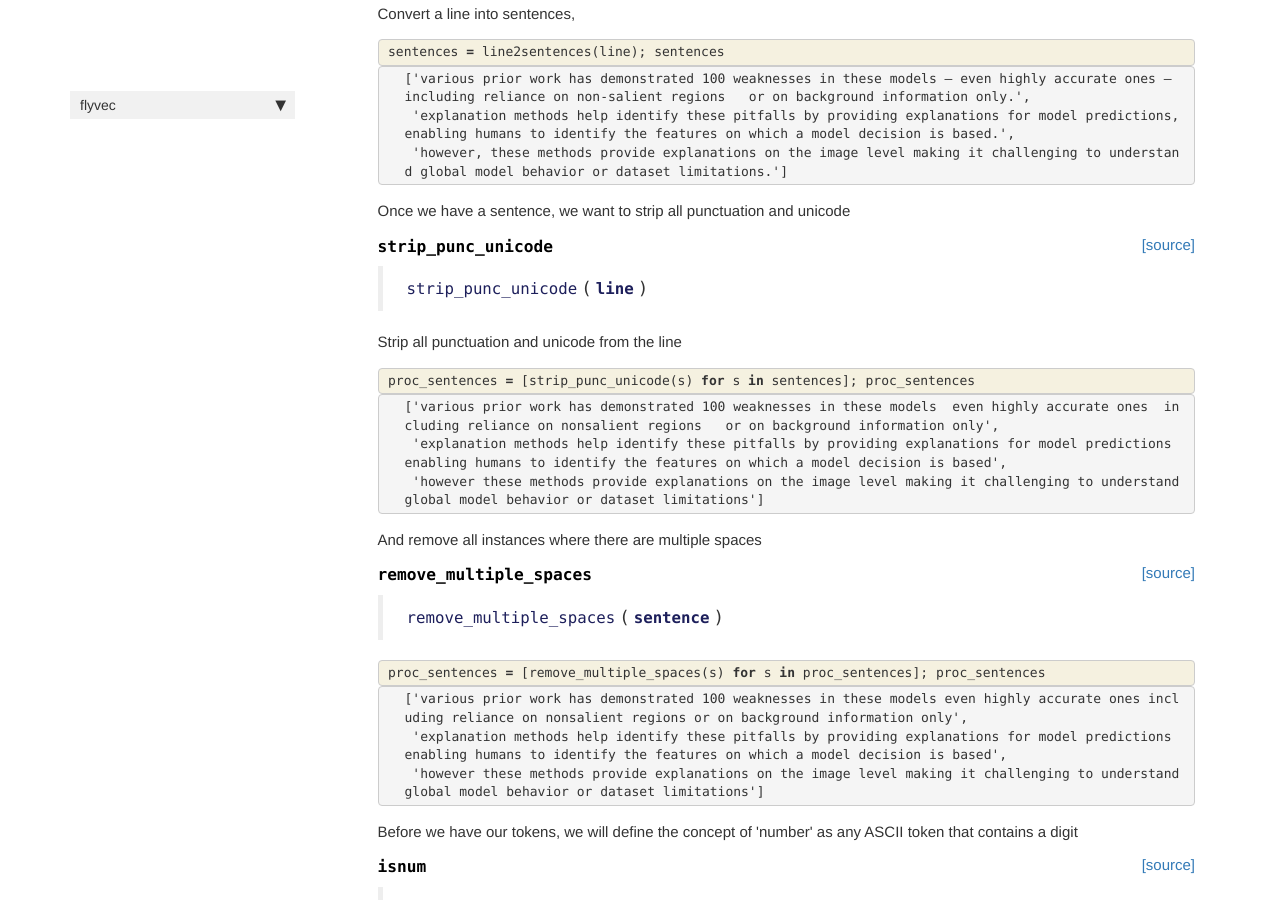
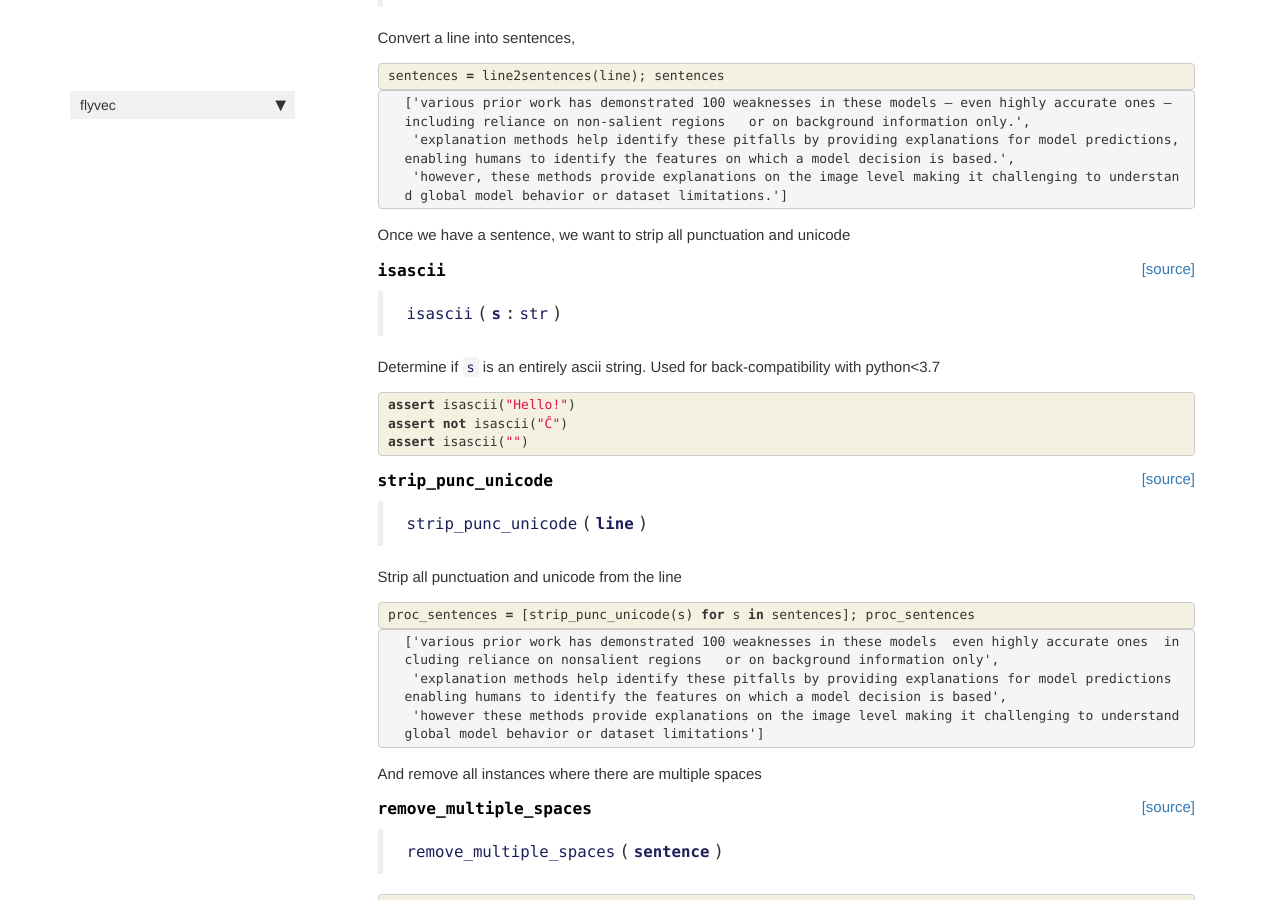
Before and after one commit to bhoov/flyvec, a Jekyll site: the page built from docs/Tokenizer.html, in a window 1280 px wide and 900 px high, scrolled down 1091 px. Built offline with Jekyll 4.4.1, drawn with Linux system fonts in a browser that asks for light colours; nearby versions of some CDN libraries; comment, search, counter and statistics services are not loaded.

Commit message:
Fix isascii dependency 3.7+

```diff
--- a/docs/Tokenizer.html
+++ b/docs/Tokenizer.html
@@ -207,7 +207,58 @@ nb_path: "nbs/01_Tokenizer.ipynb"
 
 
 <div class="output_markdown rendered_html output_subarea ">
-<h4 id="strip_punc_unicode" class="doc_header"><code>strip_punc_unicode</code><a href="https://github.com/bhoov/flyvec/tree/master/flyvec/tokenizer.py#L28" class="source_link" style="float:right">[source]</a></h4><blockquote><p><code>strip_punc_unicode</code>(<strong><code>line</code></strong>)</p>
+<h4 id="isascii" class="doc_header"><code>isascii</code><a href="https://github.com/bhoov/flyvec/tree/master/flyvec/tokenizer.py#L28" class="source_link" style="float:right">[source]</a></h4><blockquote><p><code>isascii</code>(<strong><code>s</code></strong>:<code>str</code>)</p>
+</blockquote>
+<p>Determine if <code>s</code> is an entirely ascii string. Used for back-compatibility with python&lt;3.7</p>
+
+</div>
+
+</div>
+
+</div>
+</div>
+
+</div>
+    {% endraw %}
+
+    {% raw %}
+
+<div class="cell border-box-sizing code_cell rendered">
+
+</div>
+    {% endraw %}
+
+    {% raw %}
+
+<div class="cell border-box-sizing code_cell rendered">
+<div class="input">
+
+<div class="inner_cell">
+    <div class="input_area">
+<div class=" highlight hl-ipython3"><pre><span></span><span class="k">assert</span> <span class="n">isascii</span><span class="p">(</span><span class="s2">&quot;Hello!&quot;</span><span class="p">)</span>
+<span class="k">assert</span> <span class="ow">not</span> <span class="n">isascii</span><span class="p">(</span><span class="s2">&quot;Ĉ&quot;</span><span class="p">)</span>
+<span class="k">assert</span> <span class="n">isascii</span><span class="p">(</span><span class="s2">&quot;&quot;</span><span class="p">)</span>
+</pre></div>
+
+    </div>
+</div>
+</div>
+
+</div>
+    {% endraw %}
+
+    {% raw %}
+
+<div class="cell border-box-sizing code_cell rendered">
+
+<div class="output_wrapper">
+<div class="output">
+
+<div class="output_area">
+
+
+<div class="output_markdown rendered_html output_subarea ">
+<h4 id="strip_punc_unicode" class="doc_header"><code>strip_punc_unicode</code><a href="https://github.com/bhoov/flyvec/tree/master/flyvec/tokenizer.py#L37" class="source_link" style="float:right">[source]</a></h4><blockquote><p><code>strip_punc_unicode</code>(<strong><code>line</code></strong>)</p>
 </blockquote>
 <p>Strip all punctuation and unicode from the line</p>
 
@@ -281,7 +332,7 @@ nb_path: "nbs/01_Tokenizer.ipynb"
 
 
 <div class="output_markdown rendered_html output_subarea ">
-<h4 id="remove_multiple_spaces" class="doc_header"><code>remove_multiple_spaces</code><a href="https://github.com/bhoov/flyvec/tree/master/flyvec/tokenizer.py#L37" class="source_link" style="float:right">[source]</a></h4><blockquote><p><code>remove_multiple_spaces</code>(<strong><code>sentence</code></strong>)</p>
+<h4 id="remove_multiple_spaces" class="doc_header"><code>remove_multiple_spaces</code><a href="https://github.com/bhoov/flyvec/tree/master/flyvec/tokenizer.py#L46" class="source_link" style="float:right">[source]</a></h4><blockquote><p><code>remove_multiple_spaces</code>(<strong><code>sentence</code></strong>)</p>
 </blockquote>
 
 </div>
@@ -354,7 +405,7 @@ nb_path: "nbs/01_Tokenizer.ipynb"
 
 
 <div class="output_markdown rendered_html output_subarea ">
-<h4 id="isnum" class="doc_header"><code>isnum</code><a href="https://github.com/bhoov/flyvec/tree/master/flyvec/tokenizer.py#L41" class="source_link" style="float:right">[source]</a></h4><blockquote><p><code>isnum</code>(<strong><code>token</code></strong>)</p>
+<h4 id="isnum" class="doc_header"><code>isnum</code><a href="https://github.com/bhoov/flyvec/tree/master/flyvec/tokenizer.py#L50" class="source_link" style="float:right">[source]</a></h4><blockquote><p><code>isnum</code>(<strong><code>token</code></strong>)</p>
 </blockquote>
 
 </div>
@@ -392,7 +443,7 @@ nb_path: "nbs/01_Tokenizer.ipynb"
 
 
 <div class="output_markdown rendered_html output_subarea ">
-<h4 id="process_line" class="doc_header"><code>process_line</code><a href="https://github.com/bhoov/flyvec/tree/master/flyvec/tokenizer.py#L45" class="source_link" style="float:right">[source]</a></h4><blockquote><p><code>process_line</code>(<strong><code>line</code></strong>)</p>
+<h4 id="process_line" class="doc_header"><code>process_line</code><a href="https://github.com/bhoov/flyvec/tree/master/flyvec/tokenizer.py#L54" class="source_link" style="float:right">[source]</a></h4><blockquote><p><code>process_line</code>(<strong><code>line</code></strong>)</p>
 </blockquote>
 <p>Compose all transformations to process a line into tokens as desired</p>
 
@@ -562,7 +613,7 @@ nb_path: "nbs/01_Tokenizer.ipynb"
 
 
 <div class="output_markdown rendered_html output_subarea ">
-<h4 id="file2tokens" class="doc_header"><code>file2tokens</code><a href="https://github.com/bhoov/flyvec/tree/master/flyvec/tokenizer.py#L59" class="source_link" style="float:right">[source]</a></h4><blockquote><p><code>file2tokens</code>(<strong><code>fname</code></strong>)</p>
+<h4 id="file2tokens" class="doc_header"><code>file2tokens</code><a href="https://github.com/bhoov/flyvec/tree/master/flyvec/tokenizer.py#L68" class="source_link" style="float:right">[source]</a></h4><blockquote><p><code>file2tokens</code>(<strong><code>fname</code></strong>)</p>
 </blockquote>
 <p>Convert a file of text into tokenized sentences</p>
 
@@ -602,7 +653,7 @@ nb_path: "nbs/01_Tokenizer.ipynb"
 
 
 <div class="output_markdown rendered_html output_subarea ">
-<h2 id="GensimTokenizer" class="doc_header"><code>class</code> <code>GensimTokenizer</code><a href="https://github.com/bhoov/flyvec/tree/master/flyvec/tokenizer.py#L78" class="source_link" style="float:right">[source]</a></h2><blockquote><p><code>GensimTokenizer</code>(<strong><code>dictionary</code></strong>, <strong><code>phraser</code></strong>=<em><code>None</code></em>, <strong><code>patch_dict</code></strong>=<em><code>{'&lt;UNK&gt;': 0, '&lt;NUM&gt;': 1}</code></em>)</p>
+<h2 id="GensimTokenizer" class="doc_header"><code>class</code> <code>GensimTokenizer</code><a href="https://github.com/bhoov/flyvec/tree/master/flyvec/tokenizer.py#L87" class="source_link" style="float:right">[source]</a></h2><blockquote><p><code>GensimTokenizer</code>(<strong><code>dictionary</code></strong>, <strong><code>phraser</code></strong>=<em><code>None</code></em>, <strong><code>patch_dict</code></strong>=<em><code>{'&lt;UNK&gt;': 0, '&lt;NUM&gt;': 1}</code></em>)</p>
 </blockquote>
 
 </div>
--- a/flyvec/__init__.py
+++ b/flyvec/__init__.py
@@ -1,4 +1,4 @@
-__version__ = "0.0.6"
+__version__ = "0.0.7"
 from .core import FlyVec
 from .tokenizer import GensimTokenizer
 
--- a/flyvec/_nbdev.py
+++ b/flyvec/_nbdev.py
@@ -7,6 +7,7 @@ index = {"softmax": "00_core.ipynb",
          "FlyVec": "00_core.ipynb",
          "line2sentences": "01_Tokenizer.ipynb",
          "spattern": "01_Tokenizer.ipynb",
+         "isascii": "01_Tokenizer.ipynb",
          "strip_punc_unicode": "01_Tokenizer.ipynb",
          "remove_multiple_spaces": "01_Tokenizer.ipynb",
          "space_pat": "01_Tokenizer.ipynb",
```
Also changed, not shown: flyvec/tokenizer.py (+12 -3 lines), 2 other files.
